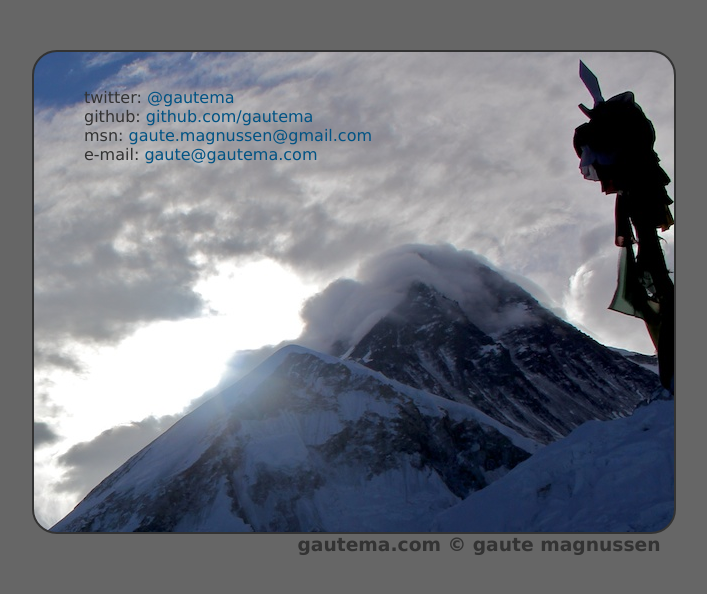
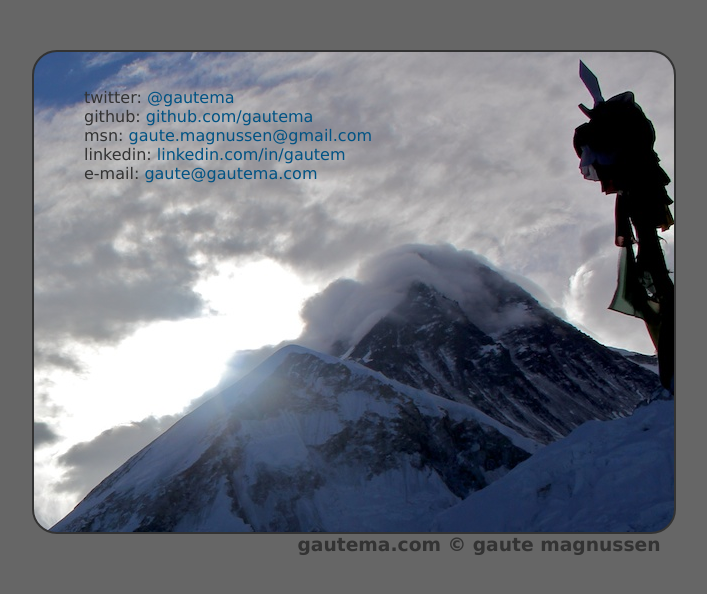
Before and after one commit to gautema/gautema.github.io, a Jekyll site: the page built from index.html, in a window 1280 px wide. Shown: the top 594 px of the page, without its empty margins (286-993 px from the left). Built offline with Jekyll 4.4.1, drawn with Linux system fonts in a browser that asks for light colours.

Commit message:
added linkedin link

```diff
--- a/index.html
+++ b/index.html
@@ -7,5 +7,6 @@ title: gautema.com &#169; gaute magnussen
 	<div>twitter: <a href="http://twitter.com/gautema">@gautema</a></div>
 	<div>github: <a href="http://github.com/gautema">github.com/gautema</a></div>
 	<div>msn: <a href="msn:gaute.magnussen@gmail.com">gaute.magnussen@gmail.com</a></div>
+	<div>linkedin: <a href="http://www.linkedin.com/in/gautem">linkedin.com/in/gautem</a></div>
 	<div>e-mail: <a href="mailto:gaute@gautema.com">gaute@gautema.com</a></div>
 </div>
```
Also changed, not shown: content/css/main.css (indentation only).
